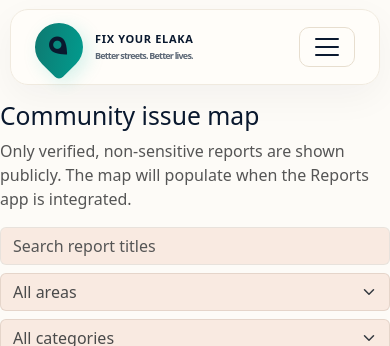
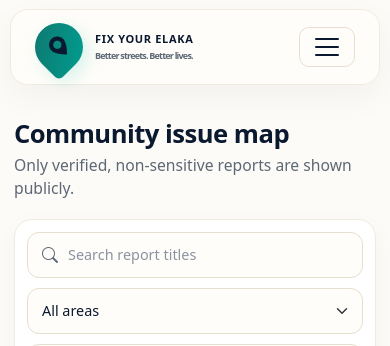
Before and after one commit to AfifaAnjum30/FIX_YOUR_ELAKA, a Django app: page /map/ in a window 390 px wide. Shown: the top 346 px of the page. Run offline with Django 5.2, Linux system fonts and the light colour scheme; data that the repository does not hold is empty; some libraries are stand-ins or nearby versions.

Commit message:
map search ui enhancement

```diff
--- /dev/null
+++ b/core/static/core/css/map-filters.css
@@ -0,0 +1,109 @@
+/* ==========================================================================
+   FIX YOUR ELAKA - Community map page: header + search/filter bar
+   Loaded only by core/map.html. Scoped to .cm-page.
+   ========================================================================== */
+
+.cm-page {
+  --cm-ink: var(--fye-navy, #0A192F);
+  --cm-muted: #5d6876;
+  --cm-line: #f0eadf;
+  --cm-field-line: #e6dfd0;
+  --cm-teal: #0f766e;
+  --cm-teal-hover: #0b5f58;
+
+  width: min(1200px, 100%);
+  margin: 0 auto;
+  padding: 28px 20px 48px;
+  color: var(--cm-ink);
+}
+
+/* header */
+.cm-head { margin-bottom: 18px; }
+.cm-title { font-size: clamp(1.6rem, 3vw, 2.1rem); font-weight: 800; letter-spacing: -.02em; margin: 0 0 4px; }
+.cm-sub { margin: 0; color: var(--cm-muted); font-size: .98rem; }
+
+/* filter bar */
+.cm-filters {
+  display: grid;
+  grid-template-columns: minmax(0, 2fr) repeat(3, minmax(0, 1fr)) auto;
+  gap: 10px;
+  align-items: center;
+  margin-bottom: 16px;
+  padding: 14px;
+  background: #fff;
+  border: 1px solid var(--cm-line);
+  border-radius: 18px;
+  box-shadow: 0 8px 24px #0a192f0a;
+}
+.cm-field { position: relative; min-width: 0; }
+.cm-field--search > i {
+  position: absolute; left: 15px; top: 50%; transform: translateY(-50%);
+  color: var(--cm-muted); pointer-events: none;
+}
+
+.cm-filters .form-control,
+.cm-filters .form-select {
+  width: 100%;
+  min-height: 46px;
+  border: 1px solid var(--cm-field-line);
+  border-radius: 12px;
+  background-color: #fffdf9;
+  color: var(--cm-ink);
+  font-size: .9rem;
+  text-overflow: ellipsis;
+  transition: border-color .2s, box-shadow .2s, background-color .2s;
+}
+.cm-filters .form-control { padding-left: 40px; }
+.cm-filters .form-select { padding-left: 14px; cursor: pointer; }
+.cm-filters .form-control::placeholder { color: #8a93a0; }
+.cm-filters .form-control:hover,
+.cm-filters .form-select:hover { border-color: #d3c6a8; background-color: #fff; }
+.cm-filters .form-control:focus,
+.cm-filters .form-select:focus {
+  background-color: #fff;
+  border-color: var(--cm-teal);
+  box-shadow: 0 0 0 3px rgba(15, 118, 110, .18);
+  outline: 0;
+}
+
+/* buttons: pill shape like the rest of the site */
+.cm-actions { display: flex; gap: 8px; }
+.cm-btn {
+  display: inline-flex; align-items: center; justify-content: center; gap: 7px;
+  min-height: 46px; padding: 8px 22px;
+  border: 1px solid transparent; border-radius: 999px;
+  font-size: .88rem; font-weight: 700; text-decoration: none; white-space: nowrap; cursor: pointer;
+  transition: background .2s, border-color .2s;
+}
+.cm-btn--teal { background: var(--cm-teal); color: #fff !important; }
+.cm-btn--teal:hover { background: var(--cm-teal-hover); }
+.cm-btn--ghost { background: #fff; color: var(--cm-ink) !important; border-color: var(--cm-field-line); }
+.cm-btn--ghost:hover { background: #fffaf0; border-color: #d9ccb0; }
+.cm-btn:focus-visible { outline: 3px solid #FFB800; outline-offset: 2px; }
+
+/* map + feedback line */
+.cm-page #community-map {
+  height: 540px;
+  min-height: 350px;
+  border: 1px solid var(--cm-line);
+  border-radius: 18px;
+  box-shadow: 0 8px 24px #0a192f0a;
+  overflow: hidden;
+}
+.cm-feedback { margin-top: 10px; font-size: .85rem; color: var(--cm-muted); }
+
+/* responsive */
+@media (max-width: 991.98px) {
+  .cm-filters { grid-template-columns: repeat(3, minmax(0, 1fr)); }
+  .cm-field--search { grid-column: 1 / -1; }
+  .cm-actions { grid-column: 1 / -1; }
+  .cm-actions .cm-btn { flex: 1 1 auto; }
+}
+@media (max-width: 575.98px) {
+  .cm-page { padding: 18px 14px 36px; }
+  .cm-filters { grid-template-columns: 1fr; padding: 12px; }
+  .cm-page #community-map { height: 420px; }
+}
+@media (prefers-reduced-motion: reduce) {
+  .cm-filters .form-control, .cm-filters .form-select, .cm-btn { transition: none; }
+}
--- a/core/templates/core/map.html
+++ b/core/templates/core/map.html
@@ -2,21 +2,52 @@
 {% load static %}
 {% block title %}Community Map | Fixyour elaka{% endblock %}
 {% block extra_head %}{{ block.super }}
-<!--<link rel="stylesheet" href="https://unpkg.com/leaflet@1.9.4/dist/leaflet.css" integrity="sha256-p4NxAoJBhIIN+hmNHrzxD1SMs8AJGJc9n4u6eU0YpY=" crossorigin="">-->
 <link
     rel="stylesheet"
     href="https://unpkg.com/leaflet@1.9.4/dist/leaflet.css"
     integrity="sha256-p4NxAoJBhIIN+hmNHrzRCf9tD/miZyoHS5obTRR9BMY="
     crossorigin=""
 >
-<link rel="stylesheet" href="{% static 'core/css/site.css' %}">{% endblock %}
+<link rel="stylesheet" href="{% static 'core/css/site.css' %}">
+<link rel="stylesheet" href="{% static 'core/css/map-filters.css' %}">{% endblock %}
 {% block content %}
-<h1 class="h2">Community issue map</h1><p class="text-muted">Only verified, non-sensitive reports are shown publicly. The map will populate when the Reports app is integrated.</p>
-<form id="map-filters" class="row g-2 mb-3" action="{% url 'core:map' %}" method="get">
-<div class="col-md-3">{{ filter_form.q }}</div><div class="col-md-3">{{ filter_form.area }}</div><div class="col-md-3">{{ filter_form.category }}</div><div class="col-md-2">{{ filter_form.status }}</div><div class="col-md-1"><button class="btn btn-primary w-100" type="submit">Go</button></div>
-</form>
-<div id="community-map" data-endpoint="{% url 'core:map_data' %}" role="region" aria-label="Map of verified reports"></div>
-<div id="map-feedback" class="text-muted small mt-2" aria-live="polite"></div>
+<div class="cm-page">
+
+  <header class="cm-head">
+    <h1 class="cm-title">Community issue map</h1>
+    <p class="cm-sub">Only verified, non-sensitive reports are shown publicly.</p>
+  </header>
+
+  <form id="map-filters" class="cm-filters" action="{% url 'core:map' %}" method="get" role="search" aria-label="Filter map reports">
+    <div class="cm-field cm-field--search">
+      <label class="visually-hidden" for="{{ filter_form.q.id_for_label }}">Search reports</label>
+      <i class="bi bi-search" aria-hidden="true"></i>
+      {{ filter_form.q }}
+    </div>
+    <div class="cm-field">
+      <label class="visually-hidden" for="{{ filter_form.area.id_for_label }}">Area</label>
+      {{ filter_form.area }}
+    </div>
+    <div class="cm-field">
+      <label class="visually-hidden" for="{{ filter_form.category.id_for_label }}">Category</label>
+      {{ filter_form.category }}
+    </div>
+    <div class="cm-field">
+      <label class="visually-hidden" for="{{ filter_form.status.id_for_label }}">Status</label>
+      {{ filter_form.status }}
+    </div>
+    <div class="cm-actions">
+      <button class="cm-btn cm-btn--teal" type="submit"><i class="bi bi-funnel" aria-hidden="true"></i> Search</button>
+      {% if request.GET.q or request.GET.area or request.GET.category or request.GET.status %}
+        <a class="cm-btn cm-btn--ghost" href="{% url 'core:map' %}">Reset</a>
+      {% endif %}
+    </div>
+  </form>
+
+  <div id="community-map" data-endpoint="{% url 'core:map_data' %}" role="region" aria-label="Map of verified reports"></div>
+  <div id="map-feedback" class="cm-feedback" aria-live="polite"></div>
+
+</div>
 {% endblock %}
 {% block extra_js %}{{ block.super }}
 <script src="https://unpkg.com/leaflet@1.9.4/dist/leaflet.js" integrity="sha256-20nQCchB9co0qIjJZRGuk2/Z9VM+kNiyxNV1lvTlZBo=" crossorigin=""></script>
```
